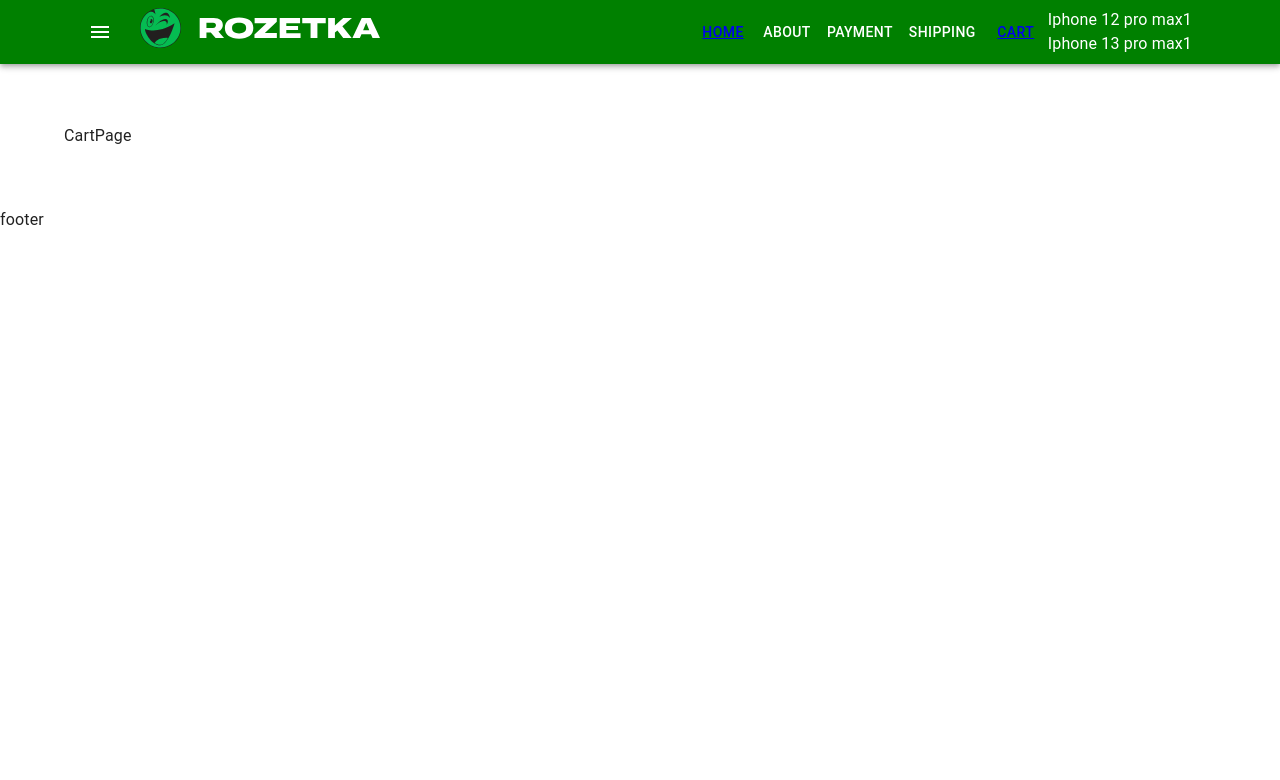
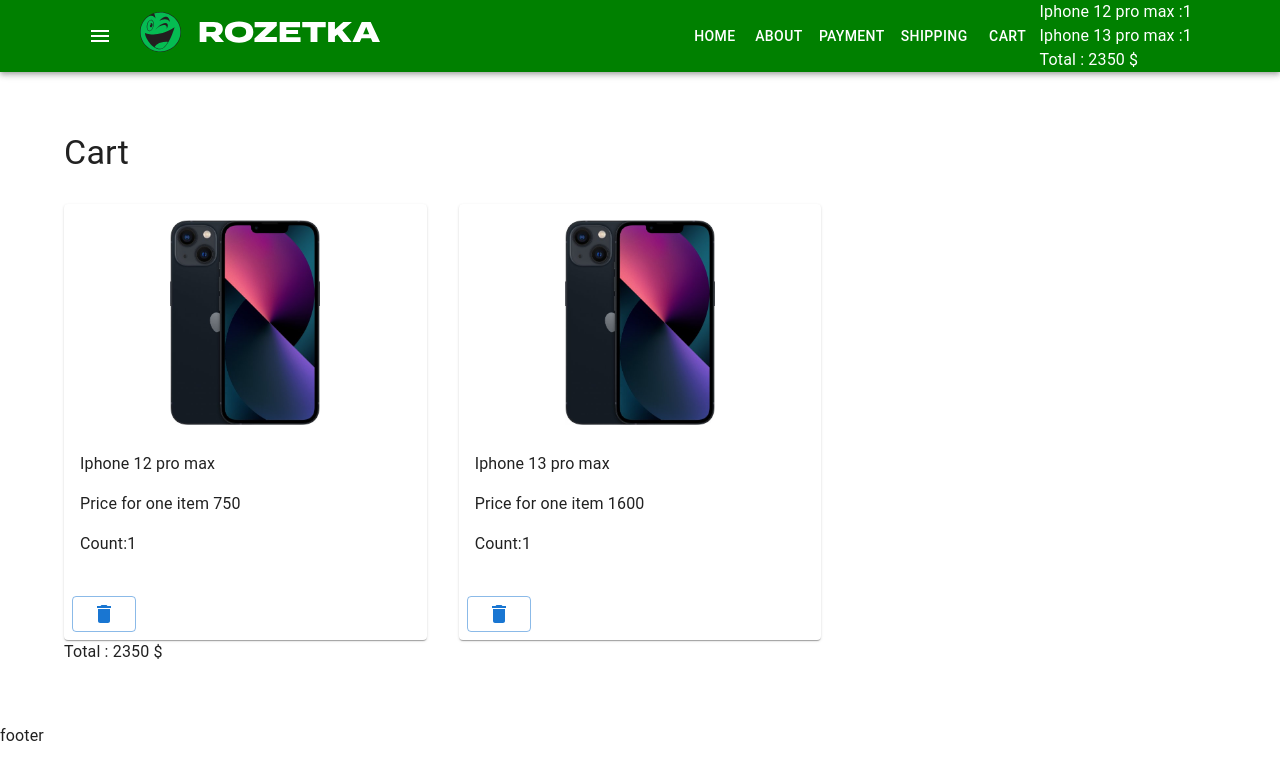
Before and after one commit to Darmostuk-98/React-online-Fakeshop, a React (Create React App) app: page /cart in a window 1280 px wide. Shown: the top 780 px of the page. Built offline with nearby package versions, Linux system fonts and the light colour scheme.

Commit message:
Добавили функцию добавления товара в корзины, выведи total значение суммы в конце списка корзины

```diff
--- a/src/components/CartHeader/CartHeader.tsx
+++ b/src/components/CartHeader/CartHeader.tsx
@@ -1,26 +1,16 @@
-import ProductsArray, { getProductsOgject, Product } from 'utils/productsArray'
+import CartProductList from 'components/CartProductList/CartProductList'
+import CartTotal from 'components/CartTotal/CartTotal'
 
 type Props = {
     ProductsInCart: {
         [id: number]: number
     }
-
-    productOgject?: {
-        [id: number]: Product
-    }
 }
-const CartHeader = ({
-    ProductsInCart,
-    productOgject = getProductsOgject(ProductsArray),
-}: Props) => {
+const CartHeader = ({ ProductsInCart }: Props) => {
     return (
         <div>
-            {Object.keys(ProductsInCart).map((productId) => (
-                <div key={productId}>
-                    {productOgject[parseInt(productId)].title}
-                    {ProductsInCart[parseInt(productId)]}
-                </div>
-            ))}
+            <CartProductList ProductsInCart={ProductsInCart} />
+            <CartTotal ProductsInCart={ProductsInCart} />
         </div>
     )
 }
--- /dev/null
+++ b/src/components/CartProductList/CartProductList.tsx
@@ -0,0 +1,32 @@
+import ProductsArray, { getProductsOgject, Product } from 'utils/productsArray'
+import CartProductListItem from './CartProductListItem'
+
+type Props = {
+    ProductsInCart: {
+        [id: number]: number
+    }
+
+    productOgject?: {
+        [id: number]: Product
+    }
+    CardItem?: any
+}
+
+const CartProductList = ({
+    ProductsInCart,
+    productOgject = getProductsOgject(ProductsArray),
+    CardItem = CartProductListItem,
+}: Props) => {
+    return (
+        <>
+            {Object.keys(ProductsInCart).map((productId) => (
+                <CardItem
+                    key={productId}
+                    product={productOgject[parseInt(productId)]}
+                    ProductCount={ProductsInCart[parseInt(productId)]}
+                />
+            ))}
+        </>
+    )
+}
+export default CartProductList
--- /dev/null
+++ b/src/components/CartProductList/CartProductListItem.tsx
@@ -0,0 +1,14 @@
+import { Product } from 'utils/productsArray'
+
+type Props = {
+    product: Product
+    ProductCount: number
+}
+const CartProductListItem = ({ product, ProductCount }: Props) => {
+    return (
+        <div>
+            {product.title} :{ProductCount}
+        </div>
+    )
+}
+export default CartProductListItem
--- /dev/null
+++ b/src/components/CartProductList/CartProductListItemExtended.tsx
@@ -0,0 +1,33 @@
+import { Product } from 'utils/productsArray'
+import DeleteIcon from '@mui/icons-material/Delete'
+import { Button, Card, CardActions, CardContent, Grid } from '@mui/material'
+
+type Props = {
+    product: Product
+    ProductCount: number
+}
+
+const CartProductListItemExtended = ({ product, ProductCount }: Props) => {
+    return (
+        <>
+            <Grid item xs={12} sm={4}>
+                <Card>
+                    <CardContent>
+                        <div className="product-image">
+                            <img src={product.image} alt="" />
+                        </div>
+                        <div>{product.title}</div>
+                        <p>Price for one item {product.price}</p>
+                        <p>Count:{ProductCount} </p>
+                    </CardContent>
+                    <CardActions>
+                        <Button variant="outlined">
+                            <DeleteIcon />
+                        </Button>
+                    </CardActions>
+                </Card>
+            </Grid>
+        </>
+    )
+}
+export default CartProductListItemExtended
--- /dev/null
+++ b/src/components/CartTotal/CartTotal.tsx
@@ -0,0 +1,30 @@
+import ProductsArray, { getProductsOgject, Product } from 'utils/productsArray'
+
+type Props = {
+    ProductsInCart: {
+        [id: number]: number
+    }
+
+    productOgject?: {
+        [id: number]: Product
+    }
+}
+const CartTotal = ({
+    ProductsInCart,
+    productOgject = getProductsOgject(ProductsArray),
+}: Props) => {
+    return (
+        <div>
+            Total :{' '}
+            {Object.keys(ProductsInCart).reduce(
+                (total, productId) =>
+                    total +
+                    productOgject[parseInt(productId)].price *
+                        ProductsInCart[parseInt(productId)],
+                0
+            )}{' '}
+            $
+        </div>
+    )
+}
+export default CartTotal
--- /dev/null
+++ b/src/components/Menu/Menu.scss
@@ -0,0 +1,4 @@
+.nav-link {
+    text-decoration: none;
+    color: white;
+}
--- a/src/components/Menu/Menu.tsx
+++ b/src/components/Menu/Menu.tsx
@@ -1,18 +1,24 @@
 import Button from '@mui/material/Button'
 import { Link } from 'react-router-dom'
+import './Menu.scss'
 
 type Props = {}
 const Menu = (props: Props) => {
     return (
         <>
             <Button color="inherit">
-                <Link to="/">Home</Link> {''}
+                <Link className="nav-link " to="/">
+                    Home
+                </Link>{' '}
+                {''}
             </Button>
             <Button color="inherit">About</Button>
             <Button color="inherit">Payment</Button>
             <Button color="inherit">Shipping</Button>
             <Button color="inherit">
-                <Link to="cart">Cart</Link>{' '}
+                <Link className="nav-link" to="cart">
+                    Cart
+                </Link>{' '}
             </Button>
         </>
     )
--- a/src/container/app/app.tsx
+++ b/src/container/app/app.tsx
@@ -41,7 +41,10 @@
                         path="/"
                         element={<Home addProductToCart={addProductToCart} />}
                     />
-                    <Route path="cart" element={<CartPage />} />
+                    <Route
+                        path="cart"
+                        element={<CartPage ProductsInCart={ProductsInCart} />}
+                    />
                 </Routes>
             </Container>
 
--- a/src/pages/Cart/CartPage.tsx
+++ b/src/pages/Cart/CartPage.tsx
@@ -1,5 +1,35 @@
-type Props = {}
-const CartPage = (props: Props) => {
-    return <div>CartPage</div>
+import { Grid, Typography } from '@mui/material'
+import CartProductList from 'components/CartProductList/CartProductList'
+import CartProductListItemExtended from 'components/CartProductList/CartProductListItemExtended'
+import CartTotal from 'components/CartTotal/CartTotal'
+
+type Props = {
+    ProductsInCart: {
+        [id: number]: number
+    }
+}
+
+const CartPage = ({ ProductsInCart }: Props) => {
+    return (
+        <div>
+            <Typography
+                variant="h4"
+                component="h1"
+                sx={{
+                    marginBottom: '30px',
+                }}
+            >
+                Cart
+            </Typography>
+            <Grid container spacing={4}>
+                <CartProductList
+                    ProductsInCart={ProductsInCart}
+                    CardItem={CartProductListItemExtended}
+                />
+            </Grid>
+
+            <CartTotal ProductsInCart={ProductsInCart} />
+        </div>
+    )
 }
 export default CartPage
```
